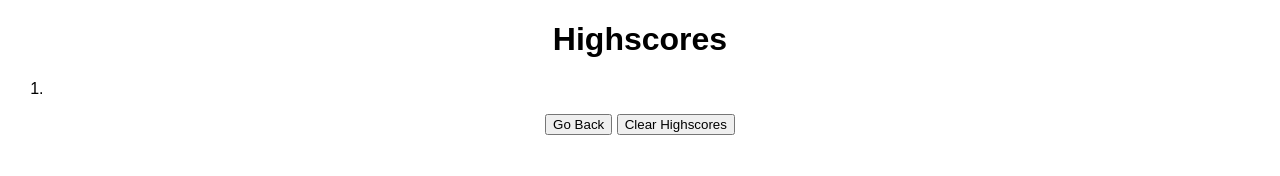
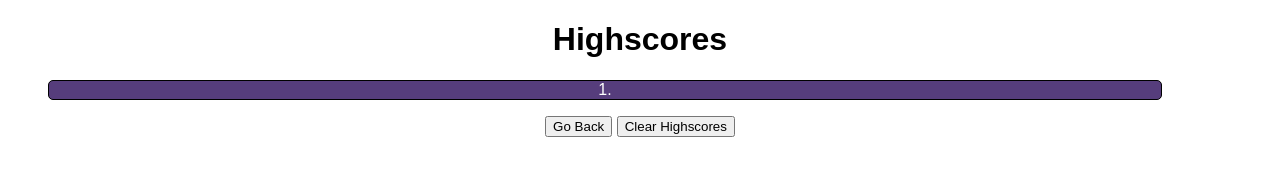
Before and after one commit to JosephNamihas/Code-Quiz, a plain HTML site: page highscores.html in a window 1280 px wide. Drawn offline with Linux system fonts and the light colour scheme.

Commit message:
Added styling

```diff
--- a/css/highscore-styles.css
+++ b/css/highscore-styles.css
@@ -1,4 +1,20 @@
+* {
+    font-family: Arial, Helvetica, sans-serif;
+}
+
 body {
-    font-family: Arial, Helvetica, sans-serif;
     text-align: center;
 }
+
+ol {
+    color: black;
+}
+li {
+    padding: 0px;
+    list-style-position: inside;
+    margin-right: 9%;
+    background-color: #563d7c;
+    color: white;
+    border: 1px solid black;
+    border-radius: 5px;
+}
--- a/highscores.html
+++ b/highscores.html
@@ -5,8 +5,7 @@
     <meta name="viewport" content="width=device-width, initial-scale=1.0" />
     <meta http-equiv="X-UA-Compatible" content="ie=edge" />
     <title>Highscores</title>
-
-    <link rel="stylesheet" href="/css/highscore-styles.css" />
+    <link rel="stylesheet" href="css/highscore-styles.css" />
   </head>
 
   <body>
```
